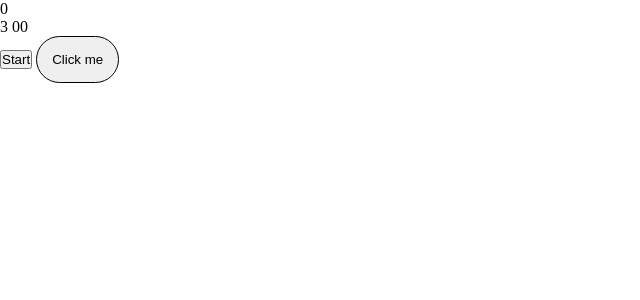
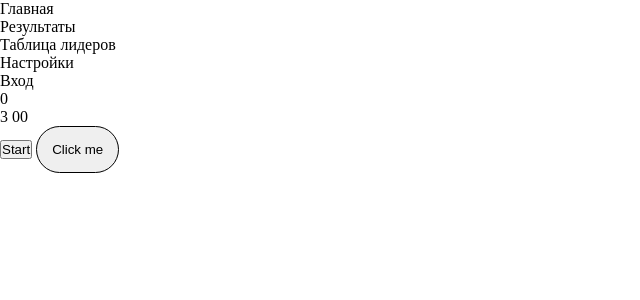
Before and after one commit to Avaaren/clicker_game, a Django app: template game/templates/game/game.html in a window 1280 px wide. Shown: the top 300 px of the page, without its empty margins (0-640 px from the left). Run offline with Django 3.2, Linux system fonts and the light colour scheme; the template is opened without the code that fills it, so the values that code supplies are empty; some libraries are stand-ins or nearby versions.

Commit message:
Added navbar base

```diff
--- a/game/templates/game/base.html
+++ b/game/templates/game/base.html
@@ -8,6 +8,17 @@
     <link rel="stylesheet" href="{% static 'game/css/base.css' %}">
 </head>
 <body>
+    <nav class="navbar">
+        <div class="navbar__section">
+            <div class="navbar__item">Главная</div>
+            <div class="navbar__item">Результаты</div>
+            <div class="navbar__item">Таблица лидеров</div>
+        </div>
+        <div class="navbar__section">
+            <div class="navbar__item">Настройки</div>
+            <div class="navbar__item">Вход</div>
+        </div>
+    </nav>
     {% block content %}
 
     {% endblock %}
```
